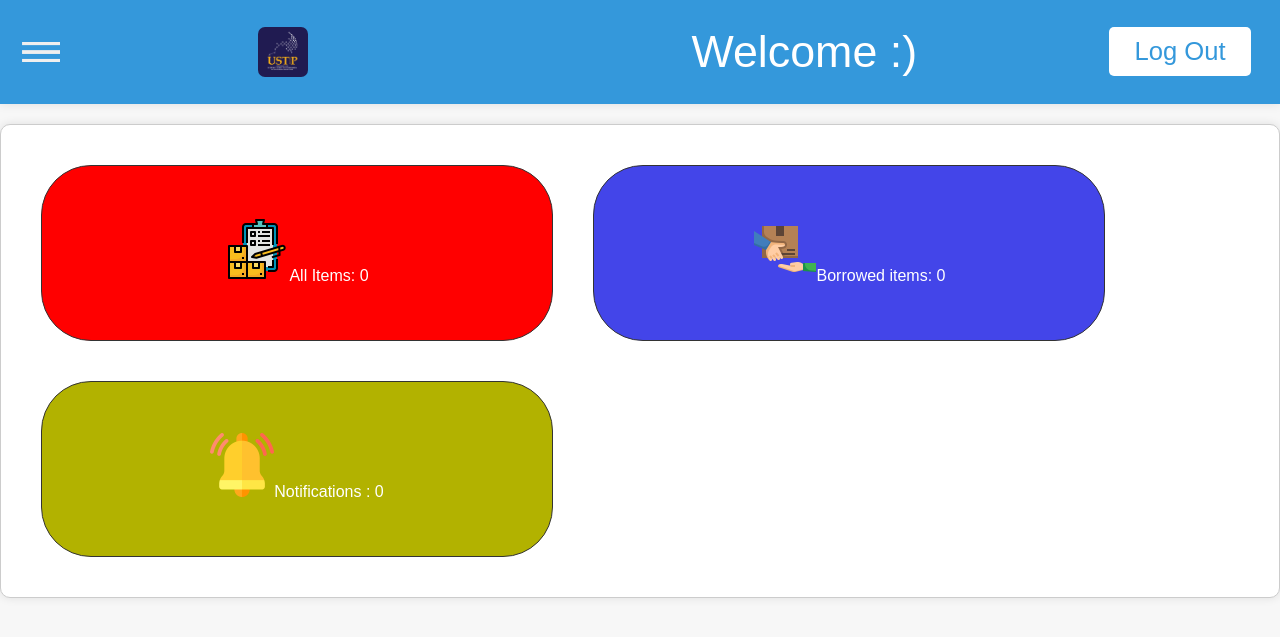
After one commit to Mehn321/Pliris, a PHP site: page /dashboard.php in a window 1280 px wide. The commit adds this page. Shown: the top 637 px of the page. Run offline with PHP 8.4, Linux system fonts and the light colour scheme.

Commit message:
"Updated seeAll_items.php, and sidebar.php files with changes to HTML and JavaScript code. transfered the js code from seeAll items to sidebar then added a dashboard with css"

```diff
--- /dev/null
+++ b/dashboard.css
@@ -0,0 +1,124 @@
+* {
+    box-sizing: border-box;
+    margin: 0;
+    padding: 0;
+
+}
+
+body {
+    font-family: Arial, sans-serif;
+    line-height: 1.6;
+    color: #333;
+    background-color: #f7f7f7; /* light gray background */
+}
+
+.navbar {
+    background-color: #3498db; /* blue background */
+    padding: 1em;
+    width: 100%;
+    display: flex;
+    justify-content: flex-end;
+    position: relative;
+    align-items: center;
+    box-shadow: 0 0 10px rgba(0, 0, 0, 0.1);
+    z-index: 1;
+    justify-content: space-between;
+
+}
+
+.menu{
+    background-color: #3498db;
+    border: none;
+    padding: 0px;
+}
+
+.menu:hover{
+    background-color: rgba(129, 211, 211, 0.542);
+}
+
+.navbar img{
+    display: flex;
+    width: 50px;
+    padding: 0;
+    border-radius: 7px;
+}
+
+.navbar ul{
+    list-style-type: none;
+    display: flex;
+    margin-left: 15vw;
+}
+
+
+.navbar ul li{
+    margin-top: 0px;
+    text-decoration: none;
+    color: white;
+    font-size: 3.5vw;
+}
+
+
+.logout-container {
+    margin-right: 1vw;
+}
+
+.logout-container button {
+    background-color: #fff;
+    border: none;
+    padding: 10px 2vw;
+    font-size: 2vw;
+    cursor: pointer;
+    border-radius: 5px;
+    color: #3498db; /* blue text */
+}
+
+.logout-container button:hover {
+    background-color: #ccc;
+}
+
+
+.container{
+    display: block;
+    flex-direction: column;
+    padding: 20px;
+    border: 1px solid #ccc;
+    border-radius: 10px;
+    box-shadow: 0 0 10px rgba(0, 0, 0, 0.1);
+    background-color: #fff; /* white background */
+    margin-top: 20px;
+}
+
+.box{
+    display: relative;
+    align-items: center;
+}
+.box ul{
+    display: flex;
+    flex-wrap: wrap;
+}
+.box ul a{
+    position: flex;
+    padding: 4vw;
+    border:1px solid #333;
+    width: 40vw;
+    border-radius: 50px;
+    justify-items: center;
+    list-style: none;
+    margin: 20px;
+    text-decoration: none;
+    color: #ffffff;
+}
+
+.box ul a li img{
+    width: 5vw;
+}
+
+.red{
+    background-color: red;
+}
+.blue{
+    background-color: rgb(67, 69, 233);
+}
+.yellow{
+    background-color: rgb(178, 178, 0);
+}
--- /dev/null
+++ b/dashboard.php
@@ -0,0 +1,55 @@
+<!DOCTYPE html>
+<html lang="en">
+<head>
+    <meta charset="UTF-8">
+    <meta name="viewport" content="width=device-width, initial-scale=1.0">
+    <title>Document</title>
+    <link rel="stylesheet" href="dashboard.css">
+</head>
+<body>
+    <?php
+        include("sidebar.php");
+    ?>
+    <header class="header">
+        <nav class="navbar">
+            <button class="menu" onclick=showsidebar()>
+                <img src="menuwhite.png" alt="menu"height="40px" width="45" >
+            </button>
+            <img src="ustplogo.png" alt="">
+            <ul>
+
+                <li>Welcome :) </li>
+            </ul>
+        <div class="logout-container">
+            <button>Log Out</button>
+        </div>
+        </nav>
+    </header>
+
+    <div class="container">
+        <div class="box">
+            <ul>
+                <a href="seeAll_items.php" class="red"><li><img src="allitems.png" alt="">All Items: 0</li></a>
+                <a href="#" class="blue"><li><img src="borrow.png" alt="">Borrowed items: 0</li></a>
+                <a href="#" class="yellow"><li><img src="notification.png" alt="">Notifications : 0</li></a>
+            </ul>
+        </div>
+        <!-- <div class="box">
+            All Items: 0
+        </div>
+        <div class="box">
+            Borrowed Items: 0
+        </div>
+        <div class="box">
+            Returned Items: 0
+        </div>
+        <div class="box">
+            notifications: 0
+        </div> -->
+
+
+
+
+    </div>
+</body>
+</html>
--- a/sidebar.php
+++ b/sidebar.php
@@ -80,13 +80,10 @@
             <button class="menu" onclick=hidesidebar()>
                 <img src="menublue.png" alt="menu" height="40px" width="45px">
             </button>
-            <li><a href="#">Dashboard</a></li>
+            <li><a href="dashboard.php">Dashboard</a></li>
             <li><a href="seeAll_items.php">See All Items</a></li>
             <li><a href="#">Borrowed items</a></li>
             <li><a href="#">Returned items</a></li>
-            <li><a href="add.php">Add Item</a></li>
-            <li><a href="#">Remove Item</a></li>
-            <li><a href="#">Users and Passwords</a></li>
             <li><a href="#">Notifications</a></li>
 
         </ul>
@@ -100,3 +97,10 @@
         sidebar.style.display = 'none';
     }
 </script>
+
+<script>
+    function showsidebar() {
+        const sidebar = document.querySelector('.sidebar');
+        sidebar.style.display = 'flex';
+    }
+</script>
```
Also changed, not shown: seeAll_items.php (+0 -7 lines), allitems.png (added), borrow.png (added), notification.png (added).
